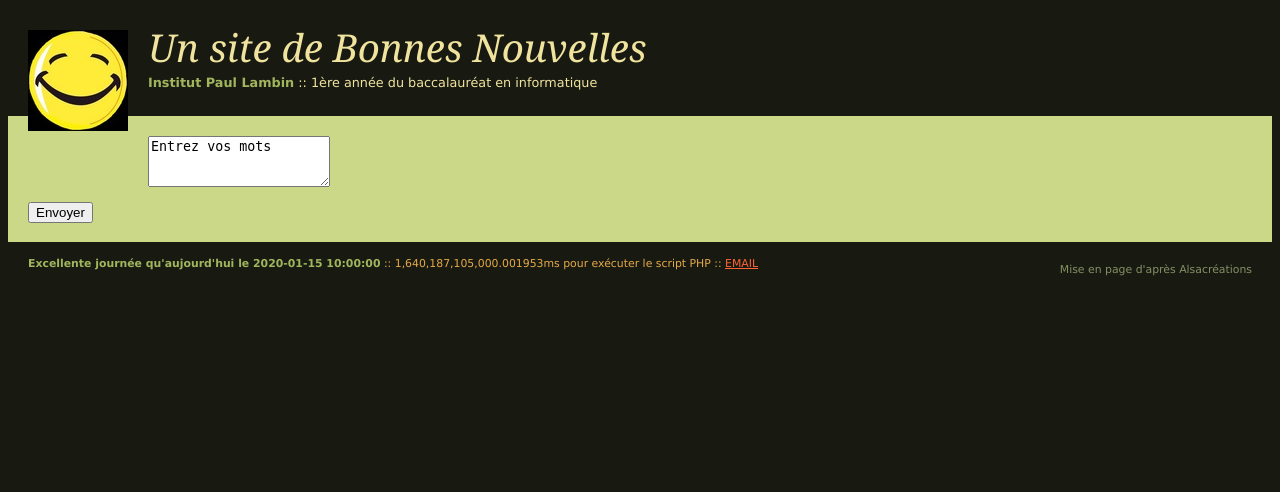
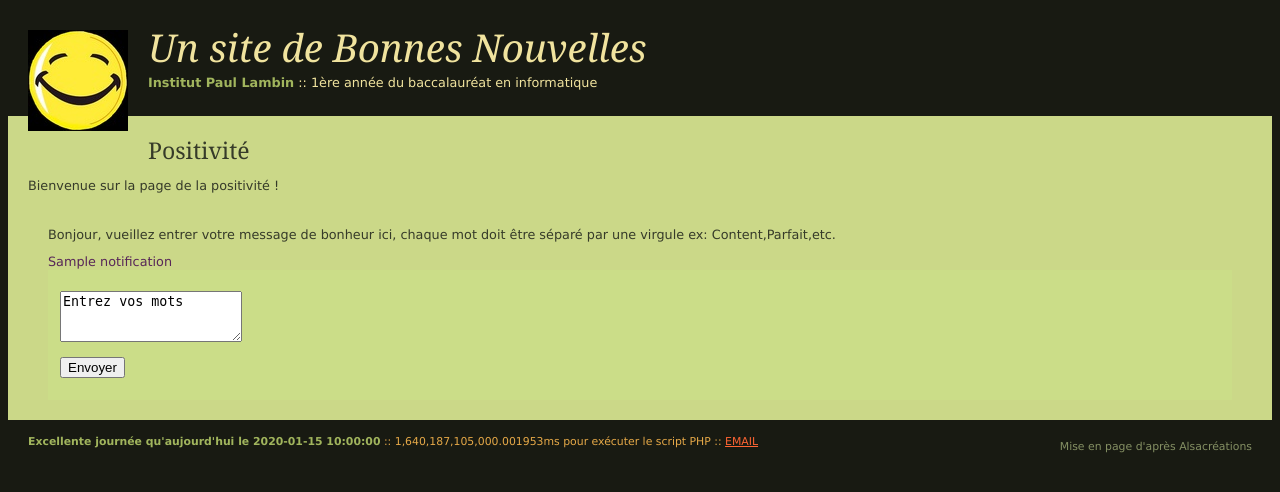
Before and after one commit to NadaElkoji/bonneNouvelles, a PHP site: template views/positivity.php in a window 1280 px wide. Shown: the top 492 px of the page. Run offline with PHP 8.4, Linux system fonts and the light colour scheme; the template is opened without the code that fills it: most values are stand-ins (such as "Sample title", 1, 10 or a date in 2020); data that the repository does not hold is empty; some libraries are stand-ins or nearby versions.

Commit message:
Refactor positivity view

```diff
--- a/views/positivity.php
+++ b/views/positivity.php
@@ -1,7 +1,16 @@
 <div id="contenu">
-    <form action="index.php?action=contact" method="post">
+    <h2>Positivité</h2>
+    <p>Bienvenue sur la page de la positivité !</p>
+    <div id="contenu">
 
-        <p><textarea rows="3" name="message">Entrez vos mots</textarea></p>
-        <p><input type="submit" name="form_contact" value="Envoyer"></p>
-    </form>
+        <p>Bonjour, vueillez entrer votre message de bonheur ici, chaque mot doit être séparé par une virgule ex: Content,Parfait,etc.</p>
+        <div id="notification"><?php echo $notification ?></div>
+        <div class="formulaire">
+                <form action="index.php?action=contact" method="post">
+
+                    <p><textarea rows="3" name="message">Entrez vos mots</textarea></p>
+                    <p><input type="submit" name="form_contact" value="Envoyer"></p>
+                </form>
 </div>
+</div>
+</div>
```
